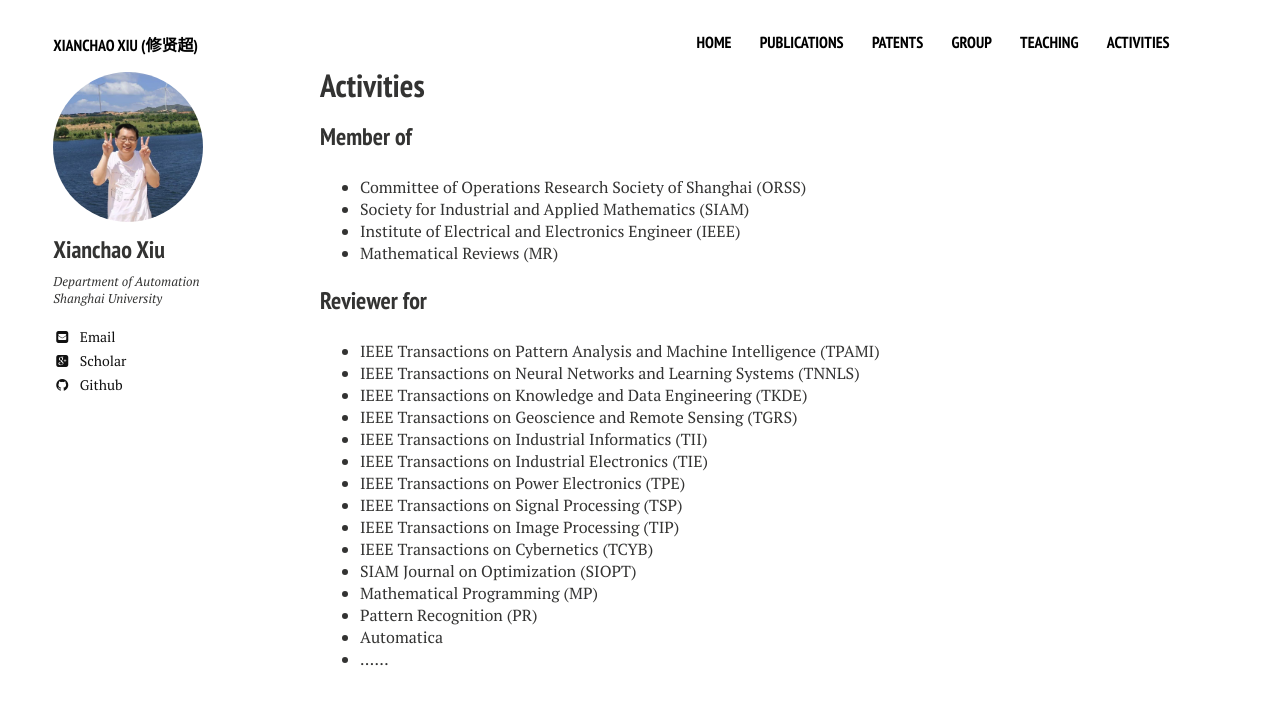
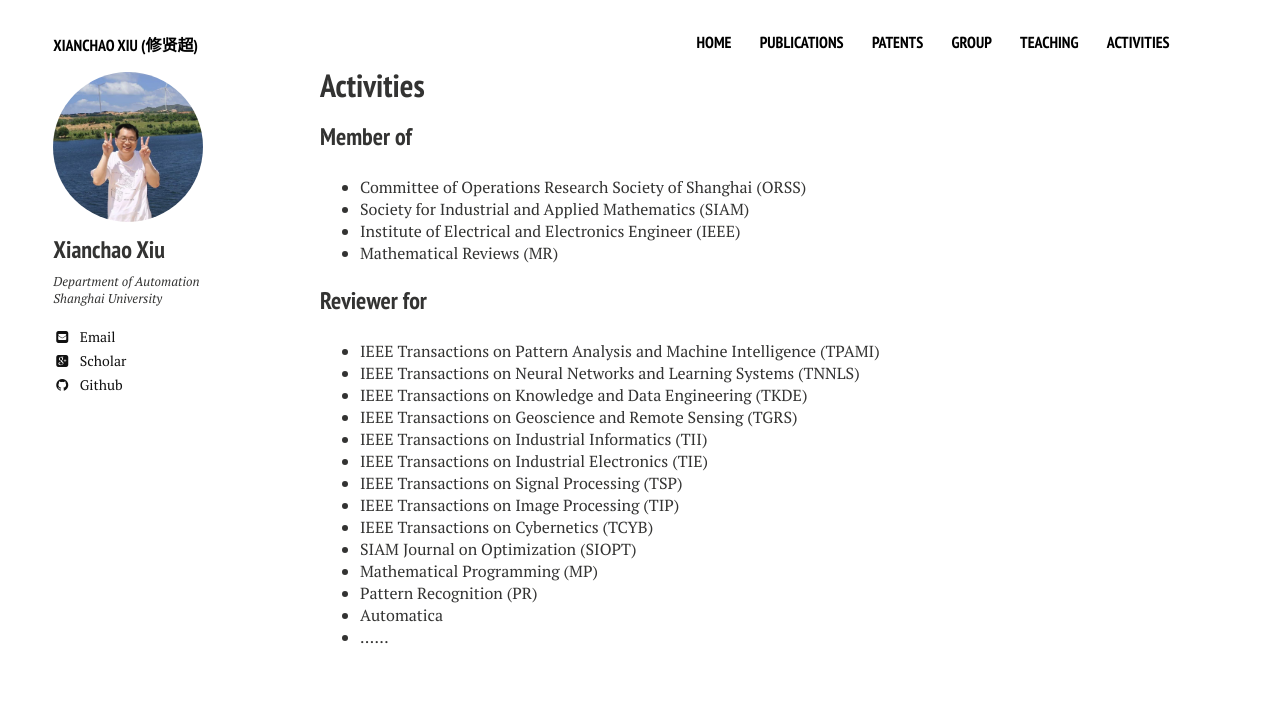
Before and after one commit to xianchaoxiu/xianchaoxiu.github.io, a Jekyll site: the page built from activities/index.md, in a window 1280 px wide. Shown: the top 705 px of the page. Built offline with Jekyll 4.4.1, drawn with Linux system fonts in a browser that asks for light colours; nearby versions of some CDN libraries.

Commit message:
Update index.md

```diff
--- a/activities/index.md
+++ b/activities/index.md
@@ -22,7 +22,6 @@ share: false
 * IEEE Transactions on Geoscience and Remote Sensing (TGRS) <br>
 * IEEE Transactions on Industrial Informatics (TII) <br>
 * IEEE Transactions on Industrial Electronics (TIE) <br>
-* IEEE Transactions on Power Electronics (TPE) <br>
 * IEEE Transactions on Signal Processing (TSP) <br>
 * IEEE Transactions on Image Processing (TIP) <br>
 * IEEE Transactions on Cybernetics (TCYB) <br>
```
